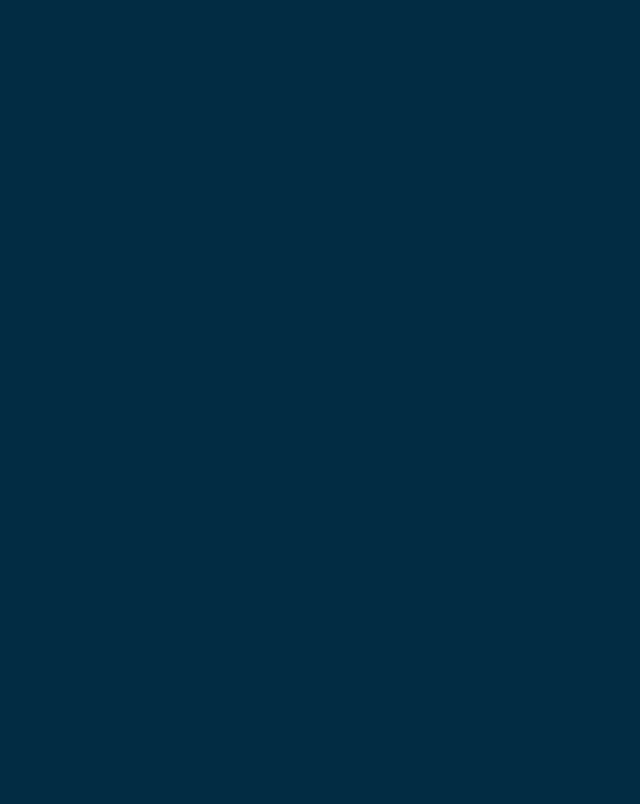
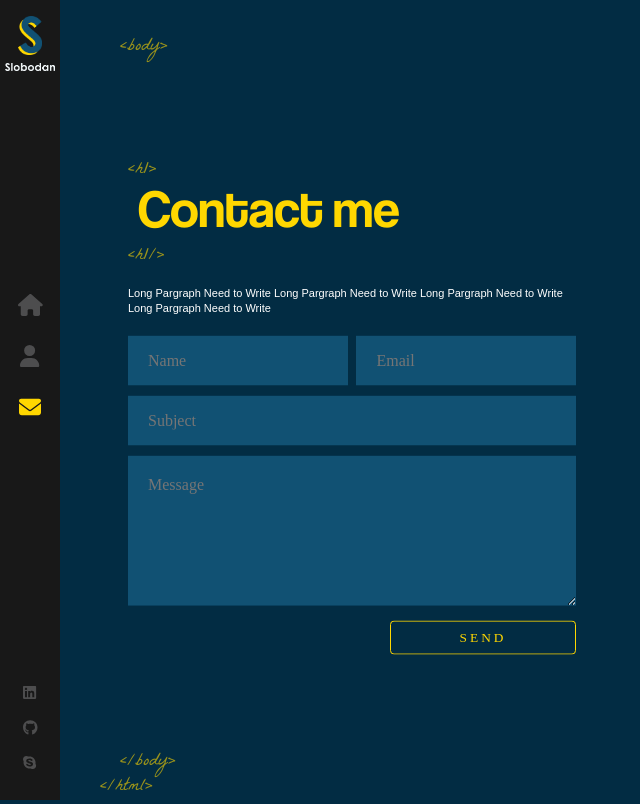
Before and after one commit to byungkwon96/Portfolio, a React (Create React App) app: page /contact in a window 1280 px wide. Before the commit this address had no page. Shown: the whole page, without its empty margins (0-640 px from the left). Built offline with nearby package versions, Linux system fonts and the light colour scheme.

Commit message:
done with first draft need to work on portfolio section and map, location, etc... build up slowly

```diff
--- a/src/App.js
+++ b/src/App.js
@@ -3,6 +3,7 @@ import './App.scss'
 import Layout from './components/Layout'
 import Home from './components/Home'
 import About from './components/About';
+import Contact from './components/Contact';
 
 
 function App() {
@@ -12,6 +13,7 @@ function App() {
         <Route path="/" element={<Layout />}>
           <Route index element={<Home />} />
           <Route path="about" element={<About />} />
+          <Route path="contact" element={<Contact />} />
         </Route>
       </Routes>
     </>
--- /dev/null
+++ b/src/components/Contact/index.js
@@ -0,0 +1,53 @@
+import './index.scss'
+import AnimatedLetters from '../AnimatedLetters'
+import { useEffect, useState } from 'react';
+
+const Contact = () => {
+    const [letterClass, setLetterClass] = useState('text-animate')
+    useEffect(() => {
+        setTimeout(() => {
+            return setLetterClass('text-animate-hover')
+        }, 3000)
+    }, [])
+    return (
+        <>
+            <div className='container contact-page'>
+                <div className='text-zone'>
+                    <h1>
+                        <AnimatedLetters
+                            letterClass={letterClass}
+                            strArray={['C', 'o', 'n', 't', 'a', 'c', 't', ' ', 'm', 'e']}
+                            idx={15} />
+                    </h1>
+                    <p>
+                        Long Pargraph Need to Write Long Pargraph Need to Write
+                        Long Pargraph Need to Write  Long Pargraph Need to Write
+                    </p>
+                    <div className='contact-form'>
+                        <form>
+                            <ul>
+                                <li className='half'>
+                                    <input type='text' name='name' placeholder='Name' required />
+                                </li>
+                                <li className='half'>
+                                    <input type='email' name='email' placeholder='Email' required />
+                                </li>
+                                <li>
+                                    <input placeholder="Subject" type="text" name="subject" required />
+                                </li>
+                                <li>
+                                    <textarea placeholder='Message' name='message' required></textarea>
+                                </li>
+                                <li>
+                                    <input type='submite' className='flat-button' value="SEND" />
+                                </li>
+                            </ul>
+                        </form>
+                    </div>
+                </div>
+            </div>
+        </>
+    )
+}
+
+export default Contact
--- /dev/null
+++ b/src/components/Contact/index.scss
@@ -0,0 +1,71 @@
+.contact-form {
+    width: 100%;
+    margin-top: 20px;
+
+    ul {
+        padding: 0;
+        margin: 0;
+
+        li {
+            padding: 0;
+            margin: 0;
+            list-style: none;
+            margin-bottom: 10px;
+            overflow: hidden;
+            display: block;
+            position: relative;
+            opacity: 0;
+            animation: fadeInUp 2s 2s;
+            animation-fill-mode: forwards;
+            clear: both;
+        }
+
+        li.half {
+            width: 49%;
+            margin-left: 2%;
+            float: left;
+            clear: none;
+
+            &:first-child {
+                margin-left: 0;
+            }
+        }
+    }
+
+    input[type='text'],
+    input[type='email'] {
+        width: 100%;
+        border: 0;
+        background: #115173;
+        height: 50px;
+        font-size: 16px;
+        color: #fff;
+        padding: 0 20px;
+        box-sizing: border-box;
+    }
+
+    textarea {
+        width: 100%;
+        border: 0;
+        background: #115173;
+        height: 50px;
+        font-size: 16px;
+        color: #fff;
+        padding: 20px;
+        min-height: 150px;
+        box-sizing: border-box;
+    }
+
+    .flat-button {
+        color: #ffd700;
+        background: 0 0;
+        font: 11px;
+        letter-spacing: 3px;
+        text-decoration: none;
+        padding: 8px 10px;
+        border: 1px solid #ffd700;
+        float: right;
+        border-radius: 4px;
+        text-align: center;
+    }
+}
--- a/src/components/Layout/index.scss
+++ b/src/components/Layout/index.scss
@@ -38,7 +38,8 @@
     animation-delay: 1s;
 }
 
-.about-page {
+.about-page,
+.contact-page {
     .text-zone {
         position: absolute;
         left: 10%;
```
